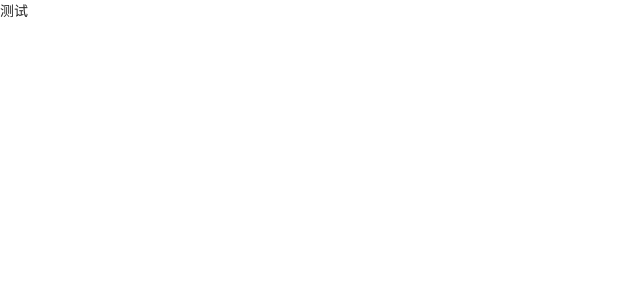
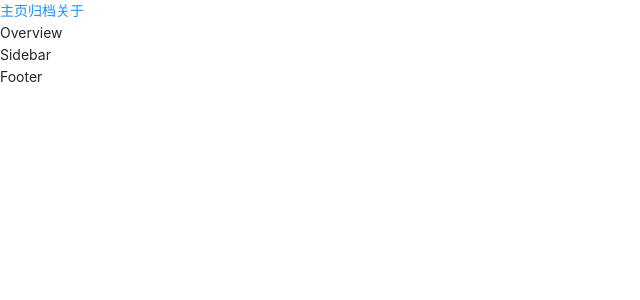
Before and after one commit to lan-shuai/blog2022, a React (Vite) app: page /#/overview in a window 1280 px wide. Before the commit this address had no page. Shown: the top 300 px of the page, without its empty margins (0-640 px from the left). Built offline with nearby package versions, Linux system fonts and the light colour scheme.

Commit message:
feat: 调通路由

```diff
--- /dev/null
+++ b/src/layouts/Content/index.tsx
@@ -0,0 +1,27 @@
+import React, { memo, lazy, Suspense } from 'react';
+
+import { Routes, Route } from 'react-router-dom';
+import { routes, IRouter } from '../../router';
+
+export const renderRouter = (routers: IRouter[]) =>
+  routers.map((router, index) => {
+    const { path, text, Component } = router;
+    return <Route key={index} path={router.path} element={<Component />} />;
+    //     <Route key={index} path={router.path} element={<router.Component />
+    //   }></Route>);
+  });
+
+export default memo(() => (
+  <div>
+    <Suspense fallback={<div>加载中</div>}>
+      <Routes>{renderRouter(routes)}</Routes>
+    </Suspense>
+    {/* <Routes> */}
+    {/* <Route path='/' element={<Test1 />} /> */}
+    {/* <Route path='/test1' element={<Test1 />}></Route>
+        <Route path='/test2' element={<Test2 />}></Route> */}
+    {/* <Route path='/about' element={<About />}></Route>
+      {renderRouter(routes)}
+    </Routes> */}
+  </div>
+));
--- /dev/null
+++ b/src/layouts/Footer/index.tsx
@@ -0,0 +1,5 @@
+import React, { memo } from 'react';
+
+import { Link } from 'react-router-dom';
+
+export default memo(() => <div>Footer</div>);
--- /dev/null
+++ b/src/layouts/Header/index.tsx
@@ -0,0 +1,22 @@
+import React, { memo } from 'react';
+
+import { Link } from 'react-router-dom';
+import { routes, IRouter } from '../../router';
+
+const renderLinks = (routers: IRouter[]) =>
+  routers.map((router, index) => {
+    const { path, text } = router;
+    return (
+      <Link key={index} to={path}>
+        {text}
+      </Link>
+    );
+  });
+
+export default memo(() => (
+  <div>
+    {/* <Link to='/test1'>test1</Link>
+    <Link to='/test2'>test2</Link> */}
+    {renderLinks(routes)}
+  </div>
+));
--- /dev/null
+++ b/src/layouts/Sidebar/index.tsx
@@ -0,0 +1,5 @@
+import React, { memo } from 'react';
+
+import { Link } from 'react-router-dom';
+
+export default memo(() => <div>Sidebar</div>);
--- a/src/layouts/index.tsx
+++ b/src/layouts/index.tsx
@@ -4,11 +4,15 @@ import React, { memo, useEffect } from 'react';
 // import { useAppSelector, useAppDispatch } from 'modules/store';
 // import { selectGlobal, toggleSetting, toggleMenu, ELayout, switchTheme } from 'modules/global';
 // import Setting from './components/Setting';
-import AppLayout from './components/AppLayout';
+// import AppLayout from './components/AppLayout';
 // import Style from './index.module.less';
 
-import { Routes, Route, Navigate } from 'react-router-dom';
+import { Routes, Route } from 'react-router-dom';
 import { Button } from 'antd';
+import Header from './Header';
+import Footer from './Footer';
+import Content from './Content';
+import Sidebar from './Sidebar';
 
 const Test1 = React.memo(() => (
   <div>
@@ -20,49 +24,12 @@ const Test1 = React.memo(() => (
 const Test2 = React.memo(() => <div>Test2</div>);
 
 export default memo(() => (
-  // const globalState = useAppSelector(selectGlobal);
-  // const dispatch = useAppDispatch();
-
-  // const AppContainer = AppLayout[globalState.isFullPage ? ELayout.fullPage : globalState.layout];
-  // const AppContainer = AppLayout
-
-  // useEffect(() => {
-  //   dispatch(switchTheme(globalState.theme));
-  //   const handleResize = throttle(() => {
-  //     if (window.innerWidth < 900) {
-  //       dispatch(toggleMenu(true));
-  //     } else if (window.innerWidth > 1000) {
-  //       dispatch(toggleMenu(false));
-  //     }
-  //   }, 100);
-  //   window.addEventListener('resize', handleResize);
-  //   return () => {
-  //     window.removeEventListener('resize', handleResize);
-  //   };
-  // }, []);
-
-  // <Layout className={Style.panel}>
-  //   <AppContainer />
-  //   <Drawer
-  //     destroyOnClose
-  //     visible={globalState.setting}
-  //     size='458px'
-  //     footer={false}
-  //     header='页面配置'
-  //     onClose={() => dispatch(toggleSetting())}
-  //   >
-  //     <Setting />
-  //   </Drawer>
-  // </Layout>
   <div>
-    {/* <AppContainer/> */}
-
-    {/* <Test1/>
-      <Test2/> */}
-    <Routes>
-      <Route path='/' element={<Test1 />} />
-      <Route path='/test1' element={<Test1 />}></Route>
-      <Route path='/test2' element={<Test2 />}></Route>
-    </Routes>
+    <Header />
+    <div className='body'>
+      <Content />
+      <Sidebar />
+    </div>
+    <Footer />
   </div>
 ));
--- a/src/main.tsx
+++ b/src/main.tsx
@@ -17,7 +17,6 @@ const renderApp = () => {
     <Provider store={store}>
       <HashRouter>
         <App />
-        测试
       </HashRouter>
     </Provider>,
     document.getElementById('app'),
--- /dev/null
+++ b/src/pages/About/index.tsx
@@ -0,0 +1,5 @@
+import React, { memo } from 'react';
+
+import { Link } from 'react-router-dom';
+
+export default memo(() => <div>About</div>);
--- /dev/null
+++ b/src/pages/Archives/index.tsx
@@ -0,0 +1,3 @@
+import React, { memo } from 'react';
+
+export default memo(() => <div>Archives</div>);
--- /dev/null
+++ b/src/pages/Detail/index.tsx
@@ -0,0 +1,5 @@
+import React, { memo } from 'react';
+
+import { Link } from 'react-router-dom';
+
+export default memo(() => <div>Detail</div>);
--- a/src/pages/Overview/index.tsx
+++ b/src/pages/Overview/index.tsx
@@ -5,16 +5,12 @@ import { selectGlobal } from 'modules/global';
 
 import Style from './index.module.less';
 
-export default memo(() => {
-  const [type, setType] = useState('login');
-  const globalState = useAppSelector(selectGlobal);
-  const handleSwitchLoginType = () => {
-    setType(type === 'register' ? 'login' : 'register');
-  };
+export default memo(() => (
+  // const [type, setType] = useState('login');
+  // const globalState = useAppSelector(selectGlobal);
+  // const handleSwitchLoginType = () => {
+  //   setType(type === 'register' ? 'login' : 'register');
+  // };
 
-  return (
-    <div>
-        Overview
-    </div>
-  );
-});
+  <div>Overview</div>
+));
--- a/src/router/index.ts
+++ b/src/router/index.ts
@@ -1,57 +1,50 @@
-import React, { lazy } from 'react';
-import { BrowserRouterProps } from 'react-router-dom';
-// import dashboard from './modules/dashboard';
-// import list from './modules/list';
-// import form from './modules/form';
-// import detail from './modules/detail';
-// import result from './modules/result';
-// import user from './modules/user';
-// import login from './modules/login';
-// import otherRoutes from './modules/others';
+import React, { memo, lazy, Suspense } from 'react';
+
+import { Routes, Route, BrowserRouterProps } from 'react-router-dom';
 
 export interface IRouter {
   path: string;
-  redirect?: string;
-  Component?: React.FC<BrowserRouterProps> | (() => any);
+  text: string;
+  //   redirect?: string;
+  Component: React.FC<BrowserRouterProps> | (() => any);
   /**
    * 当前路由是否全屏显示
    */
-  isFullPage?: boolean;
+  //   isFullPage?: boolean;
   /**
    * meta未赋值 路由不显示到菜单中
    */
-  meta?: {
-    title?: string;
-    Icon?: React.FC;
-    /**
-     * 侧边栏隐藏该路由
-     */
-    hidden?: boolean;
-    /**
-     * 单层路由
-     */
-    single?: boolean;
-  };
+  //   meta?: {
+  //     title?: string;
+  //     Icon?: React.FC;
+  //     /**
+  //      * 侧边栏隐藏该路由
+  //      */
+  //     hidden?: boolean;
+  //     /**
+  //      * 单层路由
+  //      */
+  //     single?: boolean;
+  //   };
   children?: IRouter[];
 }
 
-const routes: IRouter[] = [
+// interface IRenderRoutes = (routes: IRouter[], parentPath?: string, breadcrumbs?: string[]) => React.ReactNode[];
+
+export const routes: IRouter[] = [
   {
     path: '/overview',
+    text: '主页',
     Component: lazy(() => import('../pages/Overview')),
-    isFullPage: true,
-    meta: {
-      hidden: true,
-    },
   },
   {
-    path: '/',
-    redirect: '/overview',
+    path: '/archives',
+    text: '归档',
+    Component: lazy(() => import('../pages/Archives')),
+  },
+  {
+    path: '/about',
+    text: '关于',
+    Component: lazy(() => import('../pages/About')),
   },
 ];
-
-const allRoutes = [...routes,
-  //  ...dashboard, ...list, ...form, ...detail, ...result, ...user, ...login, ...otherRoutes
-  ];
-
-export default allRoutes;
```
Also changed, not shown: src/components/AppRouter.tsx (+53 -59 lines).
